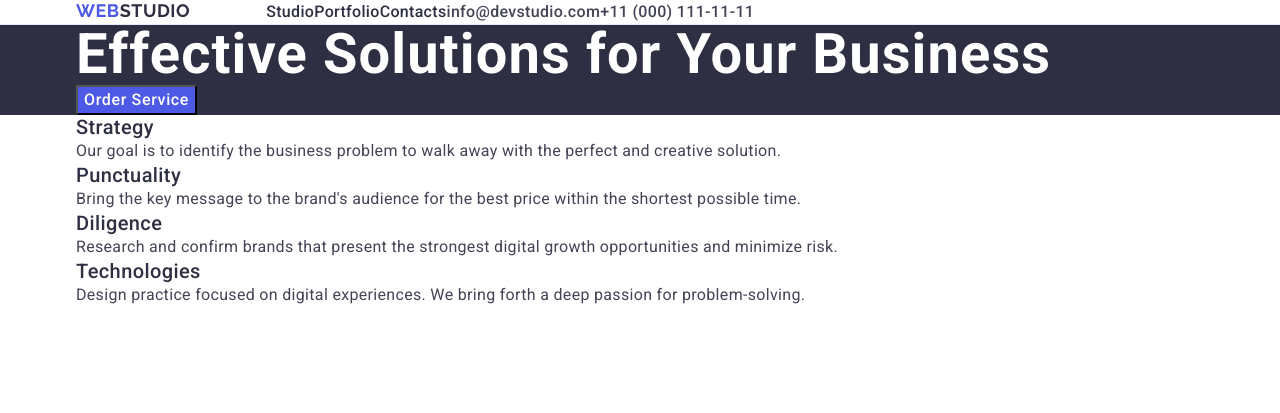
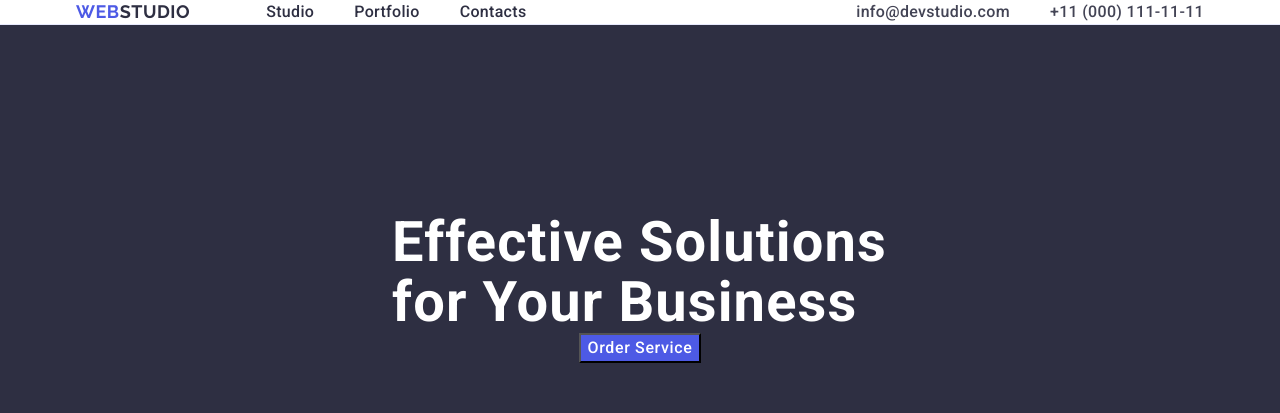
Before and after one commit to odnavdoma/goit-markup-hw-03, a plain HTML site: page index.html in a window 1280 px wide. Shown: the top 413 px of the page. Drawn offline with nearby package versions, Linux system fonts and the light colour scheme.

Commit message:
Add files via upload

```diff
--- a/css/styles.css
+++ b/css/styles.css
@@ -11,14 +11,14 @@ ul{
  padding: 0;
     list-style-type: none;
 }
-h1,
+/* h1,
 h2,
 h3,
 p{
     margin: 0;
     padding: 0;
 
-}
+} */
 h3{
     font-size: 20;
 }
@@ -48,6 +48,8 @@ img {
   }
 .header{
     display: flex;
+    align-items: center;
+    margin-right: auto;
 }
 
 .top-line{
@@ -56,8 +58,20 @@ img {
 .header-list{
     display: flex;
 }
+.header-item{
+    margin-right: 40px;
+}
+.header-item:last-child{
+    margin-right: 0;
+}
 .adres-list{
     display: flex;
+}
+.adres-item{
+    margin-right: 40px;
+}
+.adres-item:last-child{
+    margin-right: 0;
 }
 .logo{
     color: #4D5AE5;
@@ -127,6 +141,7 @@ img {
 /* 2 блок */
 .title{
     background-color: #2e2f42;
+    padding: 188px 0;
 }
 .page-title{
     color: #FFF;
@@ -137,6 +152,11 @@ img {
     letter-spacing: 1.12px;
     background: #2E2F42;
     line-height: 1.07;
+    max-width: 496px;
+    display: block;
+    margin: auto;
+
+
 }
 .button-text{
     color: #FFF;
@@ -148,6 +168,8 @@ img {
     background-color: #4D5AE5;
     cursor: pointer;
     font-family: "Roboto", sans-serif;
+    display: block;
+    margin: auto;
 }
 .button-text:hover{
     background-color:#404BBF;
--- a/index.html
+++ b/index.html
@@ -20,16 +20,16 @@
         <a href="./index.html" class="logo">Web<span class="logo-part">Studio</span></a>
         <!-- навігація -->
         <ul class="header-list">
-            <li><a href="./index.html" class="header-nav">Studio</a></li>
-            <li><a href="" class="header-nav">Portfolio</a></li>
-            <li><a href="" class="header-nav">Contacts</a></li>
+            <li class="header-item"><a href="./index.html" class="header-nav">Studio</a></li>
+            <li class="header-item"><a href="" class="header-nav">Portfolio</a></li>
+            <li class="header-item"><a href="" class="header-nav">Contacts</a></li>
         </ul>
      </nav>
      <address class="adress-titlte">
         <!-- адреса -->
         <ul class="adres-list">
-            <li><a href="mailto:info@devstudio.com" class="adress-link">info@devstudio.com</a></li>
-            <li><a href="tel:+110001111111" class="adress-link">+11 (000) 111-11-11</a></li>
+            <li class="adres-item"><a href="mailto:info@devstudio.com" class="adress-link">info@devstudio.com</a></li>
+            <li class="adres-item"><a href="tel:+110001111111" class="adress-link">+11 (000) 111-11-11</a></li>
         </ul>
      </address>
  </div>
```
